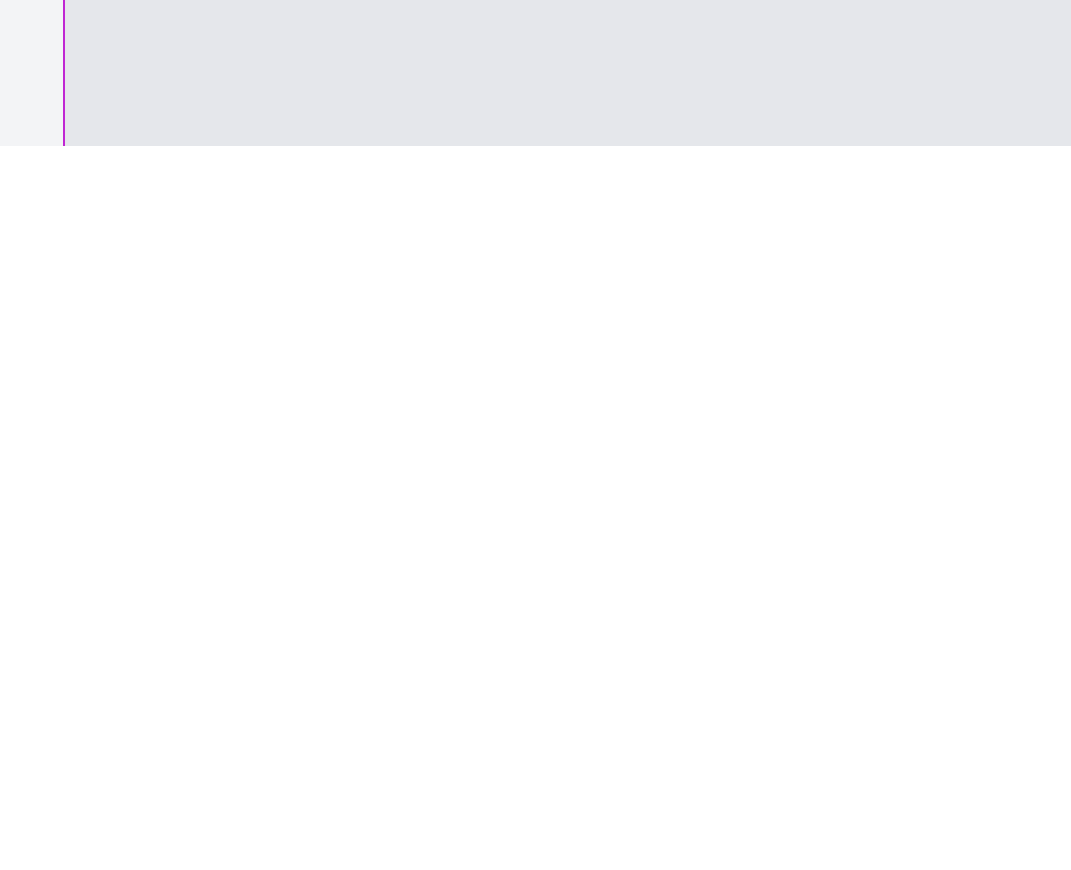
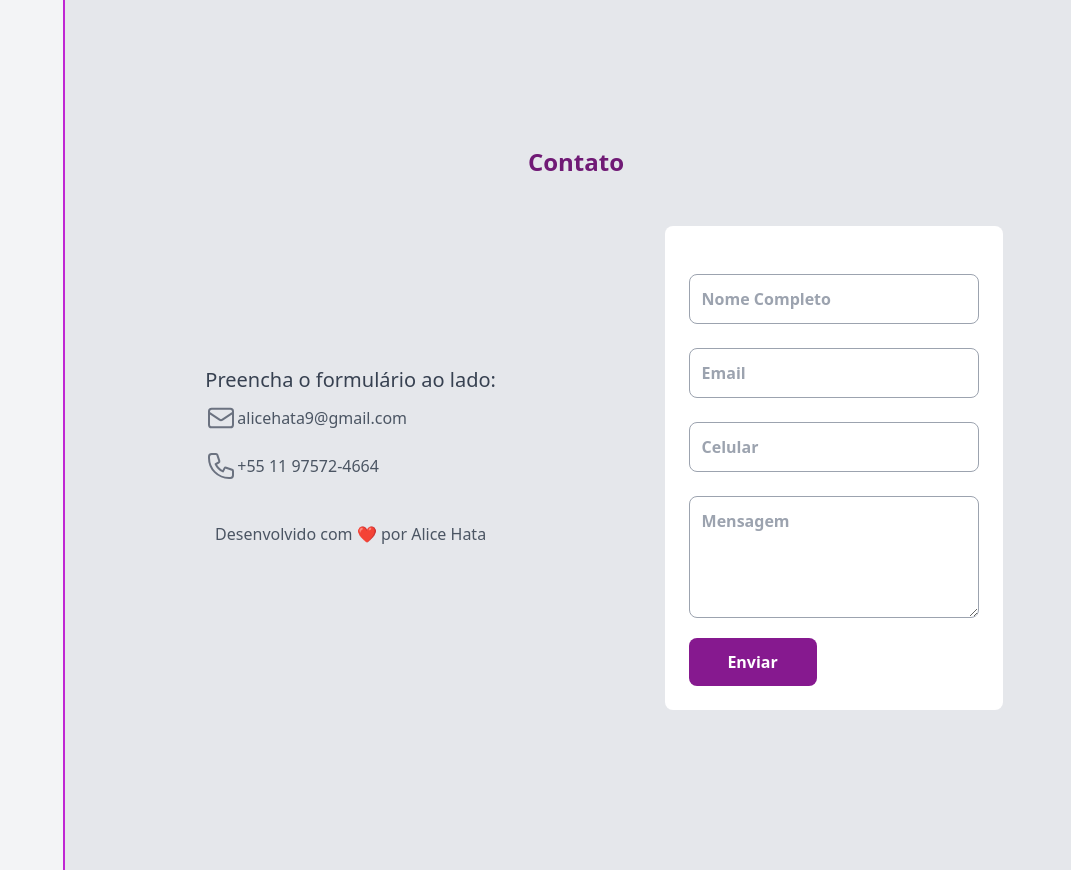
Before and after one commit to Alice7H/curso-dio-tailwind, a website: page projeto/src/index.html in a window 1280 px wide. Shown: the part 2697-3567 px from the top of the page, without its empty margins (209-1280 px from the left). Before the commit the page ends 2843 px from the top, so only its background shows below. Drawn offline with Linux system fonts and the light colour scheme.

Commit message:
add contact section

```diff
--- a/projeto/src/index.html
+++ b/projeto/src/index.html
@@ -339,6 +339,72 @@
           </div>
         </div>
       </section>
+
+      <section id="contact" class="container mx-auto mt-8 md:mt-0 md:space-x-10 ml-2 md:pb-40">
+        <h2 class="text-2xl font-bold text-center text-fuchsia-900 mb-4">Contato</h2>
+        <div class="flex flex-col md:flex-row justify-center md:justify-around items-center">
+          <div class="py-3 px-4">
+            <p class="invisible md:visible text-normal text-lg sm:text-xl font-medium text-gray-700 dark:text-gray-400 mt-2">
+              Preencha o formulário ao lado:
+            </p>
+
+            <div class="flex items-center mt-2 text-gray-600 dark:text-gray-400">
+              <svg fill="none" stroke="currentColor" stroke-linecap="round" stroke-linejoin="round" stroke-width="1.5" viewBox="0 0 24 24" class="w-8 h-8 text-gray-500">
+                  <path stroke-linecap="round" stroke-linejoin="round" stroke-width="1.5" d="M3 8l7.89 5.26a2 2 0 002.22 0L21 8M5 19h14a2 2 0 002-2V7a2 2 0 00-2-2H5a2 2 0 00-2 2v10a2 2 0 002 2z"/>
+              </svg>
+              <p className="ml-4 text-md tracking-wide font-semibold w-40">
+                  alicehata9@gmail.com
+              </p>
+            </div>
+
+            <div class="flex items-center mt-4 text-gray-600 dark:text-gray-400">
+              <svg fill="none" stroke="currentColor" stroke-linecap="round" stroke-linejoin="round" stroke-width="1.5" viewBox="0 0 24 24" class="w-8 h-8 text-gray-500">
+                  <path stroke-linecap="round" stroke-linejoin="round" stroke-width="1.5" d="M3 5a2 2 0 012-2h3.28a1 1 0 01.948.684l1.498 4.493a1 1 0 01-.502 1.21l-2.257 1.13a11.042 11.042 0 005.516 5.516l1.13-2.257a1 1 0 011.21-.502l4.493 1.498a1 1 0 01.684.949V19a2 2 0 01-2 2h-1C9.716 21 3 14.284 3 6V5z"/>
+              </svg>
+              <p className="ml-4 text-md tracking-wide font-semibold w-40">
+                +55 11 97572-4664
+              </p>
+            </div>
+
+            <div class="flex flex-col items-center mt-10 invisible md:visible">
+              <p class="text-gray-600 dark:text-gray-400">
+                Desenvolvido com ❤️ por Alice Hata
+              </p>
+            </div>
+          </div>
+
+          <div class="bg-white rounded-lg mt-8 w-[95%] lg:w-[35%]">
+            <form class="p-6 flex flex-col justify-center">
+              <p class="visible md:invisible md:h-0 text-normal text-lg sm:text-xl font-medium text-gray-700 mt-2">
+                Preencha o formulário abaixo:
+              </p>
+              <div class="flex flex-col my-2">
+                  <label for="name" class="hidden">Nome Completo</label>
+                  <input type="text" name="name" id="name" placeholder="Nome Completo" class="w-100 mt-2 py-3 px-3 rounded-lg bg-white dark:bg-gray-800 dark:text-gray-300 border border-gray-400 dark:border-gray-700 text-gray-800 font-semibold focus:border-indigo-500 focus:outline-none"/>
+              </div>
+
+              <div class="flex flex-col my-2">
+                  <label for="email" class="hidden">Email</label>
+                  <input type="email" name="email" id="email" placeholder="Email" class="w-100 mt-2 py-3 px-3 rounded-lg bg-white dark:bg-gray-800 dark:text-gray-300 border border-gray-400 dark:border-gray-700 text-gray-800 font-semibold focus:border-indigo-500 focus:outline-none"/>
+              </div>
+
+              <div class="flex flex-col my-2">
+                  <label for="tel" class="hidden">Celular</label>
+                  <input type="number" name="tel" id="tel" placeholder="Celular" class="w-100 mt-2 py-3 px-3 rounded-lg bg-white dark:bg-gray-800 dark:text-gray-300 border border-gray-400 dark:border-gray-700 text-gray-800 font-semibold focus:border-indigo-500 focus:outline-none" />
+              </div>
+
+              <div class="flex flex-col my-2">
+                <label for="message" class="hidden">Mensagem</label>
+                <textarea type="text" id="message" name="message" placeholder="Mensagem" rows="4" class="w-100 mt-2 py-3 px-3 rounded-lg bg-white dark:bg-gray-800 dark:text-gray-300 border border-gray-400 dark:border-gray-700 text-gray-800 font-semibold focus:border-indigo-500 focus:outline-none"></textarea>
+            </div>
+
+              <button type="submit" class="md:w-32 bg-fuchsia-800 hover:bg-blue-dark text-white font-bold py-3 px-6 rounded-lg mt-3 hover:bg-fuchsia-600 transition ease-in-out duration-300">
+                  Enviar
+              </button>
+          </form>
+          </div>
+        </div>
+      </section>
     </main>
   </div>
 </body>
```
